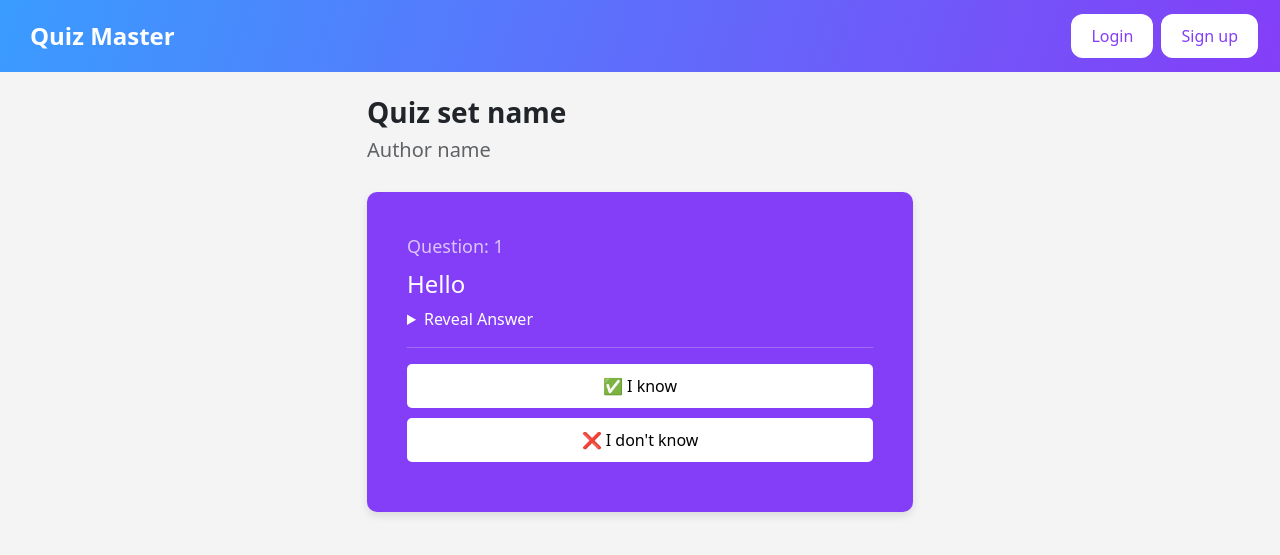
After one commit to yueyue-z/studysnap, a Django app: page /cards/view-question/1 in a window 1280 px wide. The commit adds this page. Shown: the top 555 px of the page. Run offline with Django 4.2, Linux system fonts and the light colour scheme; data comes from the database, SQL or seed files in the repository.

Commit message:
Adds UI changes, new pages and styles

```diff
--- a/main_code/cards/models.py
+++ b/main_code/cards/models.py
@@ -5,7 +5,16 @@ from django.db import models
 NUM_BOXES = 5
 BOXES = range(1, NUM_BOXES + 1)
 
+class QuizSet(models.Model):
+    teacher = models.ForeignKey('auth.User', on_delete=models.CASCADE)
+    title = models.CharField(max_length=100)
+    date_created = models.DateTimeField(auto_now_add=True)
+
+    def __str__(self):
+        return self.title
+
 class Card(models.Model): # database model ORM
+    quiz_set = models.ForeignKey(QuizSet, on_delete=models.CASCADE, null=True, blank=True)
     question = models.CharField(max_length=100)
     answer = models.CharField(max_length=100)
     box = models.IntegerField(
--- /dev/null
+++ b/main_code/cards/templates/question_card.html
@@ -0,0 +1,69 @@
+<!DOCTYPE html>
+<html lang="en">
+<head>
+    <meta charset="UTF-8">
+    <meta http-equiv="X-UA-Compatible" content="IE=edge">
+    <meta name="viewport" content="width=device-width, initial-scale=1.0">
+    <title>Quiz Master</title>
+    <link href="https://cdn.jsdelivr.net/npm/bootstrap@5.3.0/dist/css/bootstrap.min.css" rel="stylesheet" integrity="sha384-9ndCyUaIbzAi2FUVXJi0CjmCapSmO7SnpJef0486qhLnuZ2cdeRhO02iuK6FUUVM" crossorigin="anonymous">
+    {% load static %}
+    <link rel="stylesheet" href="{% static 'styles.css' %}">
+</head>
+<body class="flashcard-page">
+    <nav class="navbar-custom">
+        <div>
+            <a class="logo" href="{% url 'landing_page' %}"><span class="logo">Quiz Master</span></a>
+        </div>
+        <div>
+            <a href="{% url 'login' %}"><button>Login</button></a>
+            <a href="{% url 'signup' %}"><button>Sign up</button></a>
+        </div>
+    </nav>
+    <div class="container">
+        <div class="row">
+            <div class="col-md-3"></div>
+            <div class="col-md-6">
+                <div class="mt-4 quiz-metadata">
+                    <h3>Quiz set name</h3>
+                    <h5>Author name</h5>
+                </div>
+                <div class="content-box question-card">
+                    <article>
+                        <p class="question-no">Question: {{ card.pk }}</p>
+                        <h4>{{ card.question }}</h4>
+
+                        <details>
+                            <summary>Reveal Answer</summary>
+                            <p>{{ card.answer }}</p>
+                        </details>
+                        <hr>
+                        <!-- cards/templates/card_check_form.html -->
+
+                    <form method="post">
+                        <input type="hidden" name="csrfmiddlewaretoken" value="EgxFkOgNY5ODsU6JLwwEoAXdBtVxF2dEP0Ke7hItXa4kKpRSfgqKYSbJyukjdaoy">
+                        <input type="hidden" name="card_id" value="3">
+                        <input type="hidden" name="solved" value="True">
+
+                            <input type="submit" value="✅ I know">
+
+                    </form>
+                        <!-- cards/templates/card_check_form.html -->
+
+                    <form method="post">
+                        <input type="hidden" name="csrfmiddlewaretoken" value="EgxFkOgNY5ODsU6JLwwEoAXdBtVxF2dEP0Ke7hItXa4kKpRSfgqKYSbJyukjdaoy">
+                        <input type="hidden" name="card_id" value="3">
+                        <input type="hidden" name="solved" value="False">
+
+                            <input type="submit" value="❌ I don't know">
+
+                    </form>
+
+                     </article></div></div>
+            <div class="col-md-3"></div>
+        </div>
+
+
+    </div>
+    <script src="https://cdn.jsdelivr.net/npm/bootstrap@5.3.0/dist/js/bootstrap.bundle.min.js" integrity="sha384-geWF76RCwLtnZ8qwWowPQNguL3RmwHVBC9FhGdlKrxdiJJigb/j/68SIy3Te4Bkz" crossorigin="anonymous"></script>
+</body>
+</html>
--- a/main_code/cards/urls.py
+++ b/main_code/cards/urls.py
@@ -4,8 +4,12 @@ from . import views
 app_name = 'cards'
 
 urlpatterns = [
+    path('', views.landing_page, name='landing_page'),
+    path('login', views.login, name='login'),
+    path('signup/', views.signup, name='signup'),
+    path('teacher_dashboard/', views.teacher_dashboard, name='teacher_dashboard'),
     path(
-        "",
+        "home",
         views.CardListView.as_view(),
         name="home"
     ),
@@ -20,6 +24,12 @@ urlpatterns = [
         name="card-update"
     ),
     path(
+        "view-question/<int:pk>",
+        views.card_question_view,
+        name="card-question"
+    ),
+
+    path(
         "box/<int:box_num>",
         views.BoxView.as_view(),
         name='box'
--- a/main_code/cards/views.py
+++ b/main_code/cards/views.py
@@ -1,6 +1,8 @@
 # cards/views.py
 from django.urls import reverse_lazy
 from django.contrib.auth.mixins import LoginRequiredMixin
+from django.contrib.auth.decorators import login_required
+
 import random
 from django.views.generic import (
     ListView,
@@ -9,10 +11,10 @@ from django.views.generic import (
     DeleteView,
 )
 
-from django.shortcuts import get_object_or_404, redirect
+from django.shortcuts import get_object_or_404, redirect, render
 from .forms import CardCheckForm
 
-from .models import Card
+from .models import Card, QuizSet
 
 class CardListView(ListView):
     model = Card
@@ -31,6 +33,7 @@ class CardUpdateView(LoginRequiredMixin, UpdateView):
     model = Card
     fields = ["question", "answer", "box"]
     success_url = reverse_lazy("card-list")
+
 
 class BoxView(CardListView):
     template_name = 'cards/box.html'
@@ -65,3 +68,24 @@ class CardDeleteView(LoginRequiredMixin, DeleteView):
             card.move(form.cleaned_data["solved"])
 
         return redirect(request.META.get("HTTP_REFERER"))
+
+
+def landing_page(request):
+    return render(request, 'landing_page.html')
+
+def signup(request):
+    return render(request, 'signup.html')
+
+def login(request):
+    return render(request, 'login.html')
+
+def card_question_view(request, pk):
+    card = Card.objects.get(id=pk)
+    return render(request, 'question_card.html', {'card': card})
+
+# @login_required
+def teacher_dashboard(request):
+    print(request.user)
+    quiz_sets = QuizSet.objects.all() # Replace with filter to get only sets of the current user
+    print(quiz_sets)
+    return render(request, 'teacher_dashboard.html', {'quiz_sets': quiz_sets})
--- a/main_code/flashcard_app/settings.py
+++ b/main_code/flashcard_app/settings.py
@@ -10,6 +10,7 @@ For the full list of settings and their values, see
 https://docs.djangoproject.com/en/4.2/ref/settings/
 """
 
+import os
 from pathlib import Path
 import os
 
@@ -123,6 +124,7 @@ USE_TZ = True
 STATIC_URL = 'static/'
 STATIC_ROOT = os.path.join(BASE_DIR, 'staticfiles')
 
+STATICFILES_DIRS = [os.path.join(BASE_DIR, 'static')]
 
 # Default primary key field type
 # https://docs.djangoproject.com/en/4.2/ref/settings/#default-auto-field
--- /dev/null
+++ b/main_code/static/styles.css
@@ -0,0 +1,240 @@
+@import url('https://fonts.googleapis.com/css2?family=Roboto:ital,wght@0,300;0,500;0,700;0,900;1,400&display=swap');
+/* Reset some default styles in the browser */
+body, h1, p {
+    margin: 0;
+    padding: 0;
+}
+
+/* Add a class to the body to avoid styling conflicts */
+body.landing-page {
+    font-family: 'Roboto', sans-serif;
+    background-image: url('https://cdn.dribbble.com/userupload/4094964/file/original-6466429eea29e834a337a3c7fb6f6fb9.jpg?compress=1&resize=1600x1200');
+    background-size: cover;
+    background-position: center;
+    background-repeat: no-repeat;
+    height: 100vh;
+}
+
+/* Style the .navbar-custom naigation bar */
+.navbar-custom {
+    display: flex;
+    justify-content: space-between;
+    align-items: center;
+    background-color: #3a9cff;
+    background-image: linear-gradient(107deg, #3a9cff 0%, #843ef7 100%);
+
+    padding: 10px 20px;
+}
+
+.navbar-custom img {
+    height: 40px;
+}
+
+.navbar-custom span {
+    color: #fff;
+    font-size: 24px;
+    margin-left: 10px;
+}
+
+.navbar-custom button {
+    background-color: white;
+    border: none;
+    color: #843ef7;
+    padding: 10px 20px;
+    text-align: center;
+    text-decoration: none;
+    display: inline-block;
+    font-size: 16px;
+    margin: 4px 2px;
+    cursor: pointer;
+    border-radius: 12px;
+}
+
+/* Style the container */
+.landing-page .container {
+    text-align: center;
+    padding: 40px;
+}
+
+.landing-page .container h1 {
+    font-size: 36px;
+    margin-bottom: 20px;
+    margin-top: 30px;
+    color: #843ef7;
+    font-weight: bold;
+}
+
+.landing-page .container p {
+    font-size: 18px;
+    line-height: 1.6;
+    margin-top: 30px;
+    margin-bottom: 30px;
+}
+
+span.logo {
+    font-size: 24px;
+    font-weight: bold;
+}
+
+a.logo {
+    text-decoration: none;
+}
+
+/* Style for the centered white box */
+.content-box {
+    background-color: white;
+    border-radius: 10px;
+    box-shadow: 0 4px 8px rgba(0, 0, 0, 0.1);
+    padding: 20px;
+    margin-top: 100px;
+}
+
+.signup-container {
+    display: flex;
+}
+
+.form-side {
+    flex: 1;
+    padding: 40px;
+}
+
+.graphic-side {
+    flex: 1;
+}
+
+input[type=text], input[type=password], input[type=email] {
+    display: block;
+    margin-bottom: 10px;
+    padding: 10px;
+    font-size: 18px;
+}
+
+button {
+    padding: 10px 20px;
+    font-size: 18px;
+}
+
+.signup-page {
+    height: 100vh;
+    overflow: hidden;
+}
+
+.form-side {
+    padding-top: 150px;
+}
+
+.form-side h2 {
+    font-weight: bold;
+    margin-bottom: 40px;
+}
+
+.form-side input {
+    width: 100%;
+    margin-bottom: 25px;
+    border: 1px solid #ccc;
+    border-radius: 5px;
+}
+
+.form-side button {
+    background: #843ef7;
+    color: white;
+    border: none;
+    border-radius: 5px;
+    padding: 10px 20px;
+    cursor: pointer;
+    box-shadow: 0 4px 8px rgba(0, 0, 0, 0.1);
+}
+
+.dashboard-nav {
+    grid-column: 1/-1;
+}
+
+.flashcard-container {
+    text-align: center;
+    padding: 40px;
+}
+
+.flashcard h2 {
+    font-size: 24px;
+    margin-bottom: 20px;
+}
+
+.flashcard p {
+    font-size: 18px;
+    line-height: 1.6;
+}
+
+.question-card {
+    background: #843ef7;
+    color: white;
+    padding: 40px;
+}
+
+.question-card input[type=submit] {
+    width: 100%;
+    margin-bottom: 10px;
+    padding: 10px 0px;
+    background: white;
+    border: none;
+    border-radius: 5px;
+}
+
+.flashcard-page {
+    background: #f4f4f4;
+}
+
+.question-card {
+    margin-top: 30px;
+}
+
+.question-card p {
+    font-size: 18px;
+    line-height: 1.6;
+}
+
+.question-card .question-no {
+    margin-bottom: 10px;
+    opacity: 0.7;
+}
+
+.quiz-metadata h3 {
+    font-weight: bold;
+}
+
+.quiz-metadata h5 {
+    opacity: 0.7;
+}
+
+.dashboard-container {
+    text-align: center;
+    padding: 40px;
+}
+
+.dashboard-container h2 {
+    font-size: 24px;
+    margin-bottom: 20px;
+}
+
+.dashboard-container ul {
+    list-style: none;
+    padding:0;
+}
+
+.dashboard-container button {
+    padding: 10px 20px;
+    font-size: 18px;
+}
+
+.create-new-quiz-set {
+    background: #843ef7;
+    color: white;
+    padding: 10px 20px;
+    border: none;
+    border-radius: 5px;
+    box-shadow: 0 4px 8px rgba(0, 0, 0, 0.1);
+}
+
+.recently-added {
+    text-align: left;
+    margin-top: 20px;
+}
```
Also changed, not shown: main_code/cards/templates/cards/base.html (+32 -4 lines), main_code/cards/templates/landing_page.html (added, +35 -0 lines), main_code/cards/templates/login.html (added, +48 -0 lines), main_code/cards/templates/signup.html (added, +49 -0 lines), main_code/cards/templates/teacher_dashboard.html (added, +40 -0 lines).
